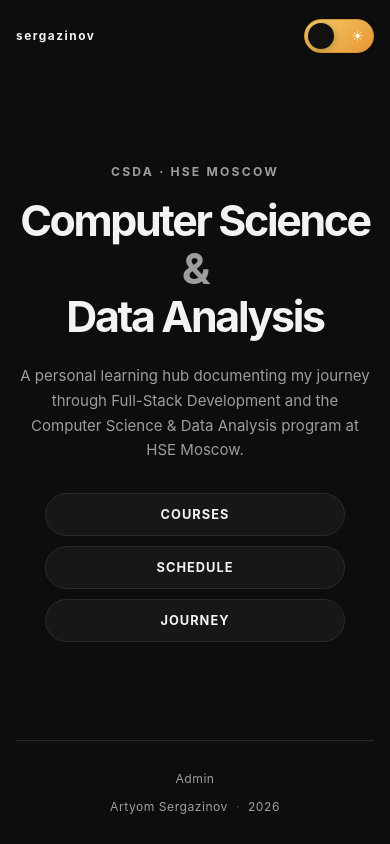
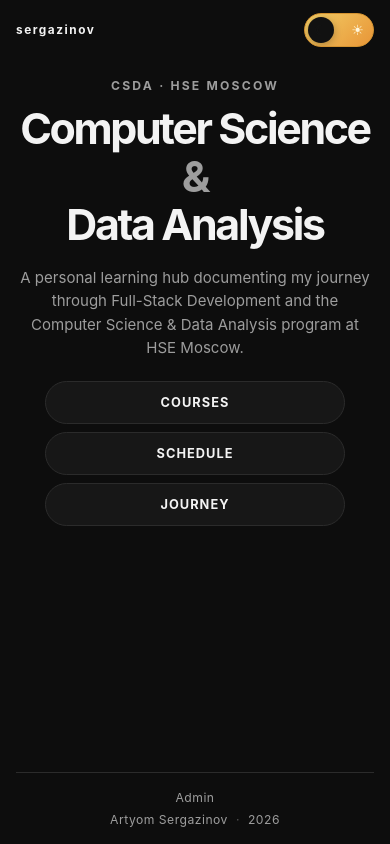
Before and after one commit to sergazinov/sergazinov.com, a PHP site: page / in a window 390 px wide. Run offline with PHP 8.4, Linux system fonts and the light colour scheme.

Commit message:
Refine mobile homepage layout

```diff
--- a/style.css
+++ b/style.css
@@ -343,7 +343,7 @@
     }
 
     .site-header {
-        min-height: 72px;
+        min-height: 60px;
     }
 
     .site-logo {
@@ -366,11 +366,12 @@
     }
 
     .home-main {
-        padding: 36px 0 42px;
+        align-items: flex-start;
+        padding: 18px 0 22px;
     }
 
     .hero-eyebrow {
-        margin-bottom: 20px;
+        margin-bottom: 14px;
     }
 
     .hero-title {
@@ -387,19 +388,19 @@
     }
 
     .hero-description {
-        margin-top: 26px;
+        margin-top: 20px;
 
         font-size: 0.94rem;
-        line-height: 1.65;
+        line-height: 1.55;
     }
 
     .hero-navigation {
         width: min(100%, 300px);
 
-        margin: 30px auto 0;
+        margin: 22px auto 0;
 
         flex-direction: column;
-        gap: 10px;
+        gap: 8px;
     }
 
     .hero-navigation a {
@@ -409,13 +410,13 @@
     }
 
     .site-footer {
-        min-height: 104px;
+        min-height: 72px;
 
-        padding: 18px 0;
+        padding: 10px 0;
 
         flex-direction: column;
         justify-content: center;
-        gap: 13px;
+        gap: 7px;
 
         text-align: center;
     }
```
